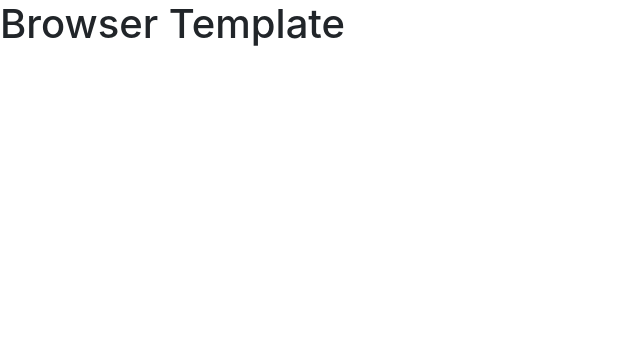
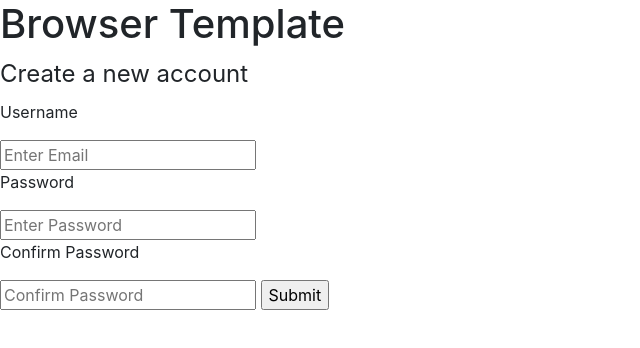
Before and after one commit to tombarnes-hs/tic-tac-toe-client, a website built with webpack: page index.html in a window 1280 px wide. Shown: the whole page, without its empty margins (0-640 px from the left). Built offline with nearby package versions, Linux system fonts and the light colour scheme.

Commit message:
Added working curl script file
Sign-up script written, html edited

```diff
--- a/assets/scripts/config.js
+++ b/assets/scripts/config.js
@@ -2,8 +2,8 @@
 
 let apiUrl
 const apiUrls = {
-  production: '<replace-with-heroku-url>',
-  development: 'http://localhost:4741'
+  production: 'https://aqueous-atoll-85096.herokuapp.com',
+  development: 'https://tic-tac-toe-wdi.herokuapp.com/'
 }
 
 if (window.location.hostname === 'localhost') {
--- a/index.html
+++ b/index.html
@@ -13,5 +13,15 @@
     </head>
     <body>
       <h1>Browser Template</h1>
+      <form id="sign-up-form">
+        <legend> Create a new account </legend>
+        <p> Username </p>
+        <input required type="text" name="credentials[email]" placeholder="Enter Email">
+        <p> Password </p>
+        <input required type="password" name="credentials[password]" placeholder="Enter Password">
+        <p> Confirm Password </p>
+        <input required type="password" name="credentials[password]" placeholder="Confirm Password">
+        <input type="submit">
+      </form>
     </body>
 </html>
```
Also changed, not shown: assets/scripts/engine.js (added), 1 other file.
